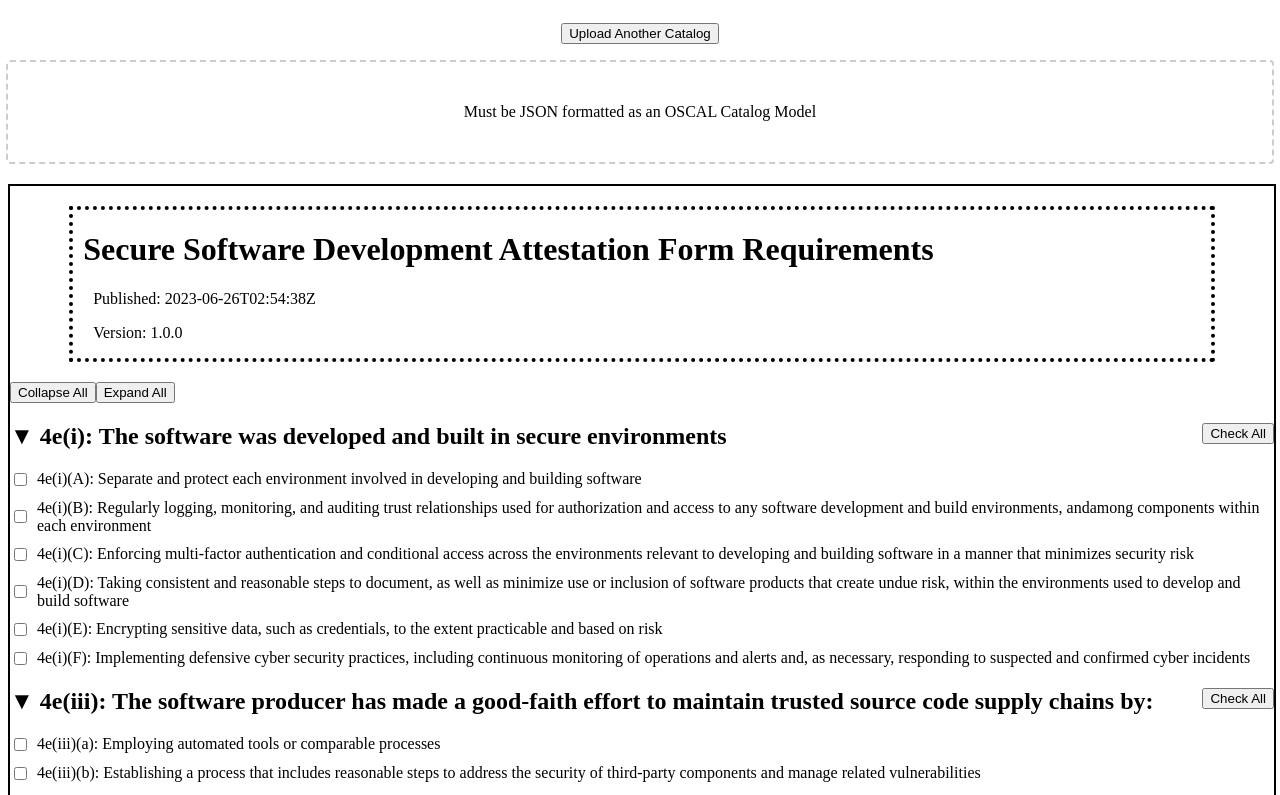
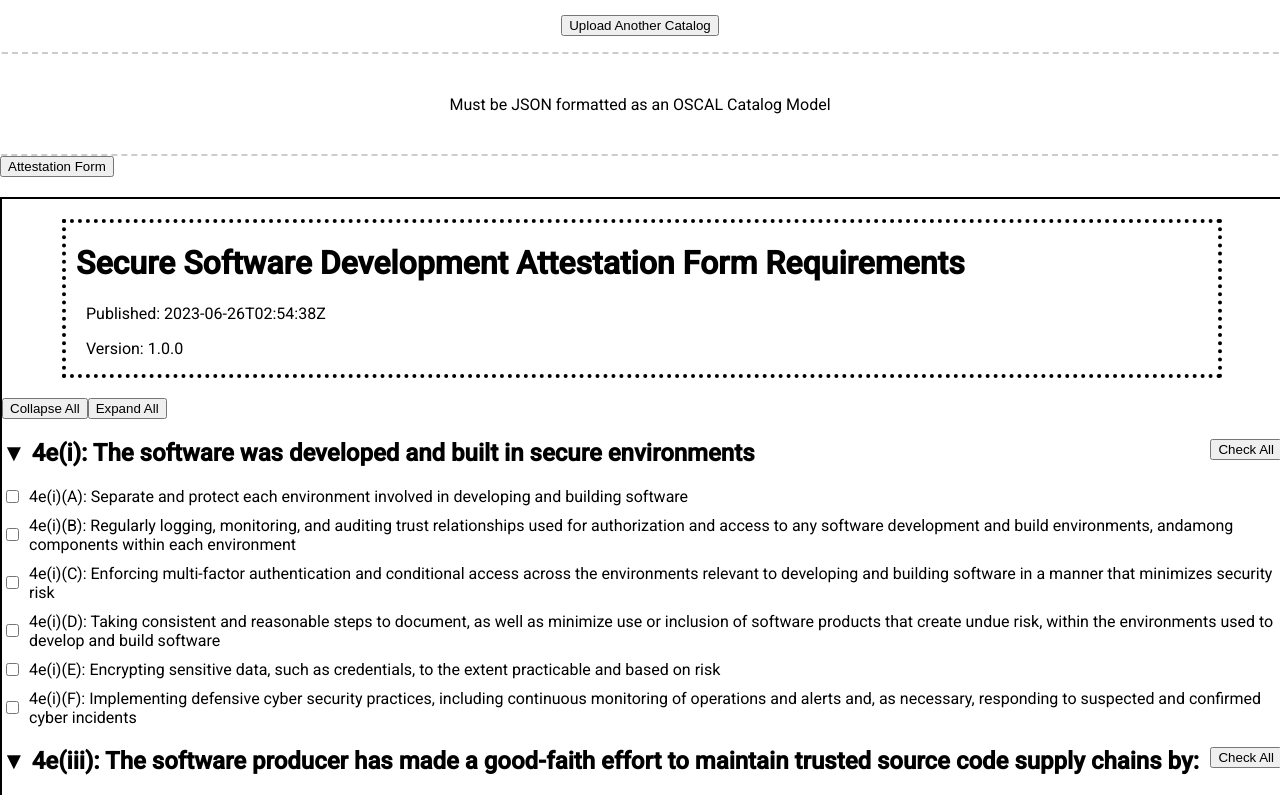
Before and after one commit to SoftwareDesignLab/Secure-Software-Self-Attestation, an Angular app in the folder web_app/sdlc-checklist/: page / in a window 1280 px wide. Shown: the top 795 px of the page. Built offline with nearby package versions, Linux system fonts and the light colour scheme.

Commit message:
Added Materials/made basic radio button popup

```diff
--- a/web_app/sdlc-checklist/angular.json
+++ b/web_app/sdlc-checklist/angular.json
@@ -25,6 +25,7 @@
               "src/assets"
             ],
             "styles": [
+              "@angular/material/prebuilt-themes/indigo-pink.css",
               "src/styles.css"
             ],
             "scripts": []
@@ -87,6 +88,7 @@
               "src/assets"
             ],
             "styles": [
+              "@angular/material/prebuilt-themes/indigo-pink.css",
               "src/styles.css"
             ],
             "scripts": []
--- a/web_app/sdlc-checklist/package.json
+++ b/web_app/sdlc-checklist/package.json
@@ -11,10 +11,12 @@
   "private": true,
   "dependencies": {
     "@angular/animations": "^15.2.0",
+    "@angular/cdk": "^15.2.9",
     "@angular/common": "^15.2.0",
     "@angular/compiler": "^15.2.0",
     "@angular/core": "^15.2.0",
     "@angular/forms": "^15.2.0",
+    "@angular/material": "^15.2.9",
     "@angular/platform-browser": "^15.2.0",
     "@angular/platform-browser-dynamic": "^15.2.0",
     "@angular/router": "^15.2.0",
--- a/web_app/sdlc-checklist/src/app/app.component.html
+++ b/web_app/sdlc-checklist/src/app/app.component.html
@@ -1,5 +1,6 @@
 <!-- TODO split processing vertically into upload and download sections -->
 <app-catalog-processing (fileSelected)="onFileSelected($event)"></app-catalog-processing>
+<button (click)="openDialog()">Attestation Form</button>
 <div *ngFor="let catalog of catalogData.catalogs">
   <div class="catalog-container">
     <app-catalog-info [uuid]="catalog.uuid" [metadata]="catalog.metadata" *ngIf="catalog"></app-catalog-info>
@@ -12,7 +13,7 @@
           [id]="group.id"
           [title]="group.title"
           [controls]="group.controls"
-        ></app-group>
+        ></app-group>n
       <div *ngIf="catalog.controls">
         <app-group
           [title]="control"
--- a/web_app/sdlc-checklist/src/app/app.component.ts
+++ b/web_app/sdlc-checklist/src/app/app.component.ts
@@ -2,6 +2,8 @@ import { Component, ViewChildren, QueryList } from '@angular/core';
 import { GroupComponent } from './group/group.component';
 import { ChecklistItemComponent } from './control/control.component';
 import catalog from './defaultCatalog';
+import { MatDialog } from '@angular/material/dialog';
+import { AttestationComponent } from './attestation/attestation.component';
 
 interface Catalog {
   uuid: string;
@@ -25,6 +27,8 @@ export class AppComponent {
   @ViewChildren(GroupComponent) childComponents!: QueryList<GroupComponent>;
   control: string = "Ungrouped Controls";
 
+  constructor(private dialogRef: MatDialog){}
+
   ngOnInit(): void {
     this.catalogData.catalogs.push(catalog as Catalog);
   }
@@ -39,4 +43,9 @@ export class AppComponent {
     });
   }
 
+  openDialog(){
+    this.dialogRef.open(AttestationComponent,
+      {width: '600px'});
+  }
+
 }
--- /dev/null
+++ b/web_app/sdlc-checklist/src/app/attestation/attestation.component.html
@@ -0,0 +1,13 @@
+<form class="demo">
+    <input type="radio" id="company-wide" name="attestation" [(ngModel)]="selectedValue" value="company">
+    <label for="company-wide">Company-wide</label><br>
+    <input type="radio" id="product-line" name="attestation" [(ngModel)]="selectedValue" value="product">
+    <label for="product-line">Product line</label><br>
+    <input type="radio" id="indivdual" name="attestation"  [(ngModel)]="selectedValue" valu="individual">
+    <label for="individual">Individual Product</label><br>
+    <input type="radio" id="multiple" name="attestation" [(ngModel)]="selectedValue" value="multiple">
+    <label for="multiple">Multiple products or Specific Product Version(s)</label>
+</form>
+
+
+<button (click)="onSubmit()">"submit"</button>
--- /dev/null
+++ b/web_app/sdlc-checklist/src/app/attestation/attestation.component.ts
@@ -0,0 +1,16 @@
+import { Component } from '@angular/core';
+import { FormsModule } from '@angular/forms';
+
+
+@Component({
+  selector: 'app-attestation',
+  templateUrl: './attestation.component.html',
+  styleUrls: ['./attestation.component.css']
+})
+export class AttestationComponent {
+  selectedValue: string = 'company';
+
+  onSubmit() {
+    console.log(this.selectedValue);
+  }
+}
--- a/web_app/sdlc-checklist/src/index.html
+++ b/web_app/sdlc-checklist/src/index.html
@@ -6,6 +6,9 @@
   <base href="/">
   <meta name="viewport" content="width=device-width, initial-scale=1">
   <link rel="icon" type="image/x-icon" href="favicon.ico">
+  <link rel="preconnect" href="https://fonts.gstatic.com">
+  <link href="https://fonts.googleapis.com/css2?family=Roboto:wght@300;400;500&display=swap" rel="stylesheet">
+  <link href="https://fonts.googleapis.com/icon?family=Material+Icons" rel="stylesheet">
 </head>
 <body>
   <app-root></app-root>
--- a/web_app/sdlc-checklist/src/styles.css
+++ b/web_app/sdlc-checklist/src/styles.css
@@ -1 +1,4 @@
 /* You can add global styles to this file, and also import other style files */
+
+html, body { height: 100%; }
+body { margin: 0; font-family: Roboto, "Helvetica Neue", sans-serif; }
```
Also changed, not shown: web_app/sdlc-checklist/src/app/app.module.ts (+10 -2 lines), web_app/sdlc-checklist/src/app/attestation/attestation.component.css (added), 2 other files (tests, documents, lock files or other folders).
